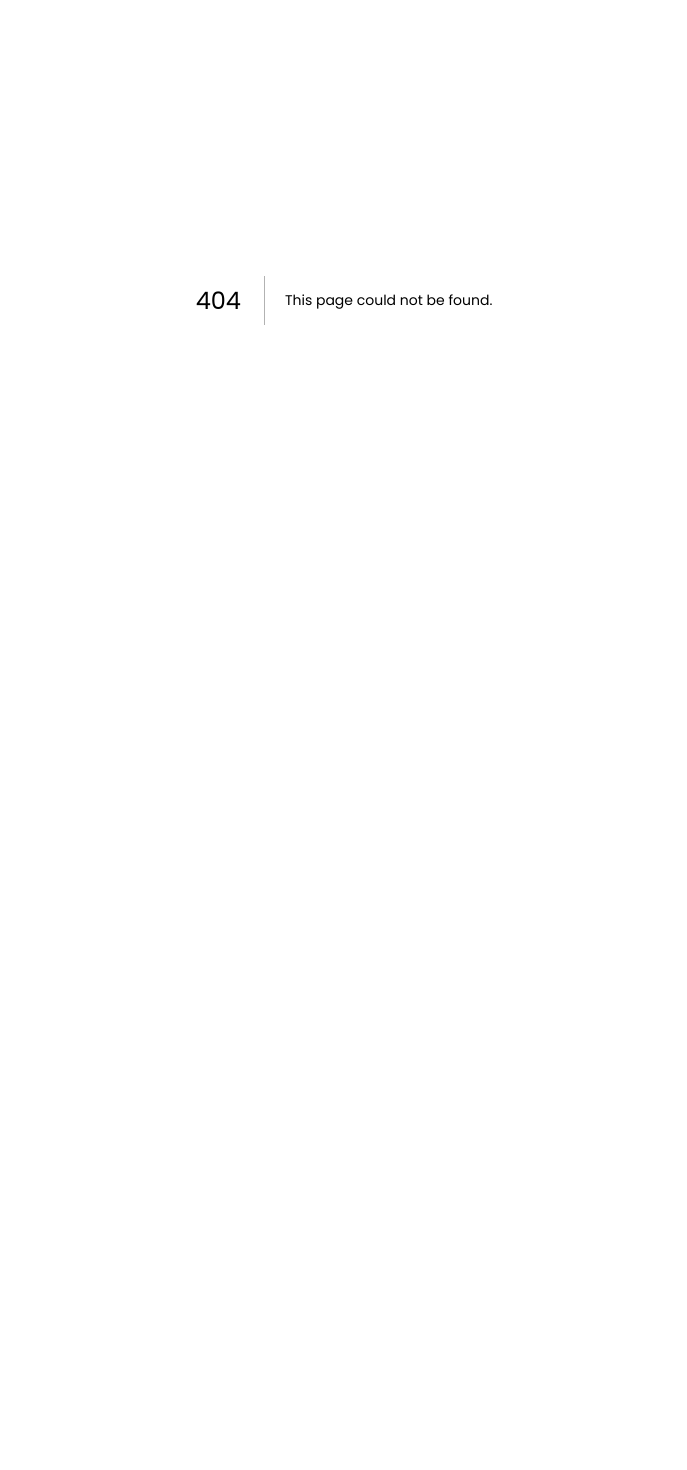
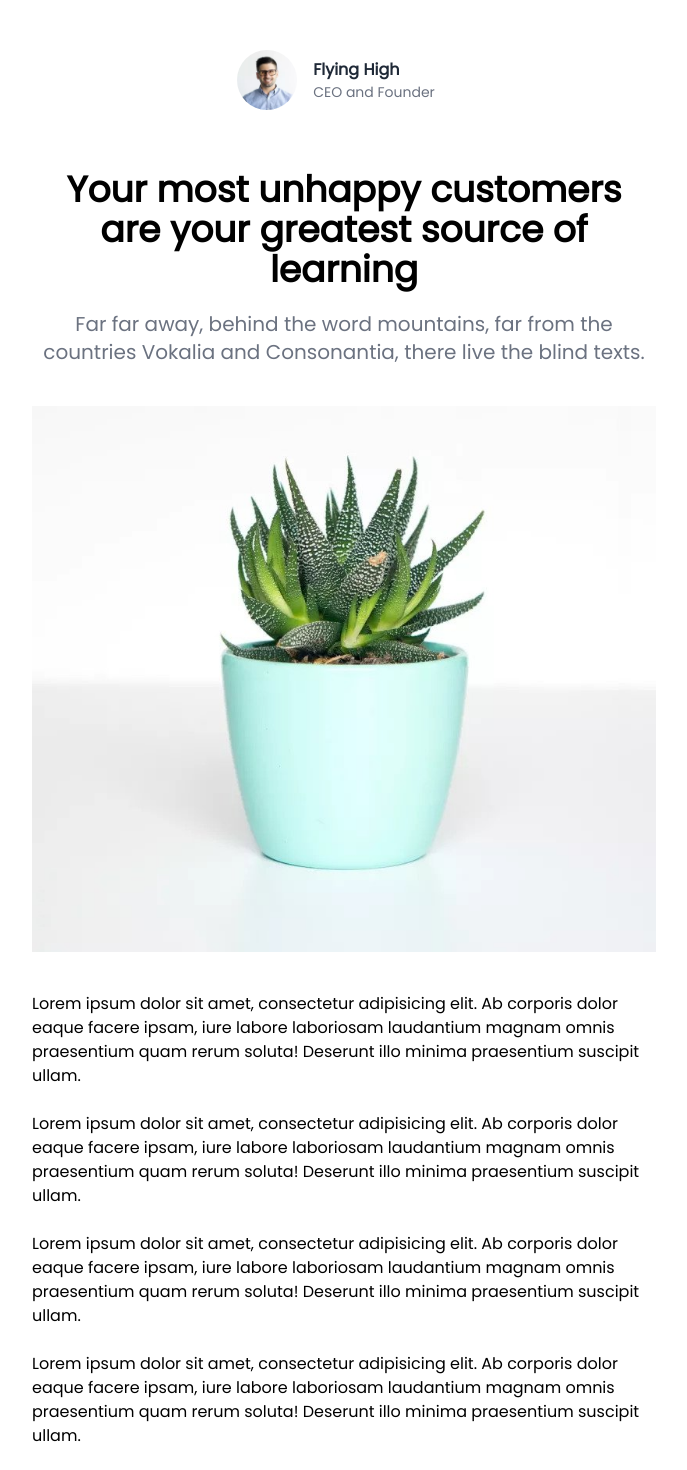
Before and after one commit to sushmoyr/next_blog, a Next.js app: page /posts/page in a window 1280 px wide. Before the commit this address had no page. Shown: the part 100-1570 px from the top of the page, without its empty margins (296-983 px from the left). Before the commit the page ends 800 px from the top, so only its background shows below. Built offline with nearby package versions, Linux system fonts and the light colour scheme.

Commit message:
blog page

```diff
--- /dev/null
+++ b/pages/posts/page.js
@@ -0,0 +1,50 @@
+import React from 'react';
+import Format from '../../layout/format';
+import Author from "../../components/_child/author";
+import Image from "next/image";
+
+function Page(props) {
+    return (
+        <Format>
+            <section className="container mx-auto md:px-2 py-16 w-1/2">
+                <div className="flex justify-center">
+                    <Author/>
+                </div>
+                <div className={"post py-10"}>
+                    <h1 className="font-bold text-4xl text-center pb-5">
+                        Your most unhappy customers are your greatest source of learning
+                    </h1>
+                    <p className={"text-gray-500 text-xl text-center"}>
+                        Far far away, behind the word mountains, far from the countries
+                        Vokalia and Consonantia, there live the blind texts.
+                    </p>
+
+                    <div className="py-10">
+                        <Image alt={"Blog cover"} src={"/images/img1.jpg"} width={900} height={600}/>
+                    </div>
+
+                    <p>
+                        Lorem ipsum dolor sit amet, consectetur adipisicing elit. Ab corporis dolor eaque facere ipsam, iure labore laboriosam laudantium magnam omnis praesentium quam rerum soluta! Deserunt illo minima praesentium suscipit ullam.
+                    </p>
+                    <br/>
+                    <p>
+                        Lorem ipsum dolor sit amet, consectetur adipisicing elit. Ab corporis dolor eaque facere ipsam, iure labore laboriosam laudantium magnam omnis praesentium quam rerum soluta! Deserunt illo minima praesentium suscipit ullam.
+                    </p>
+                    <br/>
+
+                    <p>
+                        Lorem ipsum dolor sit amet, consectetur adipisicing elit. Ab corporis dolor eaque facere ipsam, iure labore laboriosam laudantium magnam omnis praesentium quam rerum soluta! Deserunt illo minima praesentium suscipit ullam.
+                    </p>
+                    <br/>
+
+                    <p>
+                        Lorem ipsum dolor sit amet, consectetur adipisicing elit. Ab corporis dolor eaque facere ipsam, iure labore laboriosam laudantium magnam omnis praesentium quam rerum soluta! Deserunt illo minima praesentium suscipit ullam.
+                    </p>
+
+                </div>
+            </section>
+        </Format>
+    );
+}
+
+export default Page;
```
